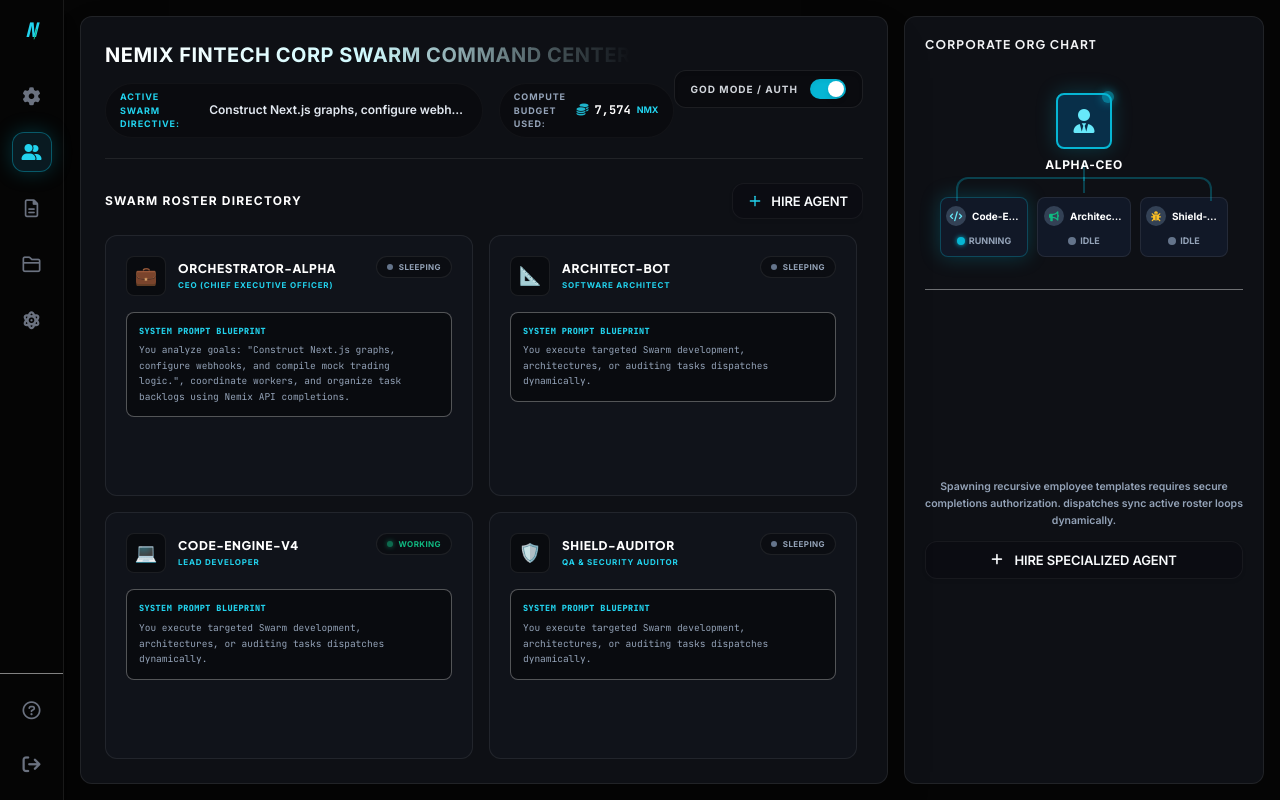
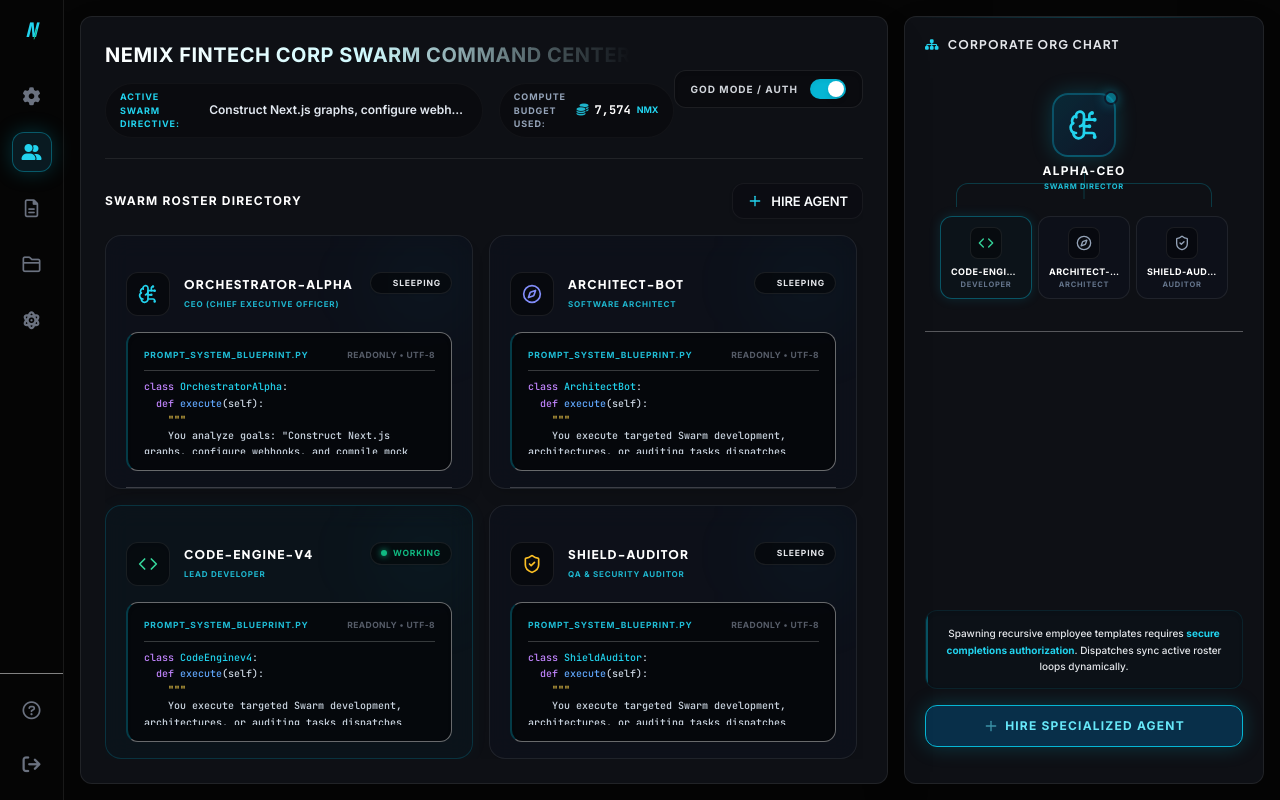
Before and after one commit to zaampltd/nemix-agent, a Next.js app: page / in a window 1280 px wide. Both pictures are taken after a click on the button "AGENTS TREE". Built offline with nearby package versions, Linux system fonts and the light colour scheme.

Commit message:
design: handcrafted premium overhaul of Swarm Roster cards and Corporate Org Chart tree sidebar

```diff
--- a/src/app/page.tsx
+++ b/src/app/page.tsx
@@ -39,6 +39,35 @@ interface ChatMessage {
   isAgent: boolean;
   codeSnippet?: string;
 }
+
+// ─── Human Coding Aesthetic Helpers ───
+const getAgentIcon = (id: string, fallbackAvatar: string) => {
+  const normalizedId = id.toLowerCase();
+  if (normalizedId.includes('ceo')) {
+    return <BrainCircuit className="w-5 h-5 text-cyan-400" />;
+  } else if (normalizedId.includes('architect')) {
+    return <Compass className="w-5 h-5 text-indigo-400" />;
+  } else if (normalizedId.includes('coder') || normalizedId.includes('dev')) {
+    return <Code className="w-5 h-5 text-emerald-400" />;
+  } else if (normalizedId.includes('qa') || normalizedId.includes('audit')) {
+    return <ShieldCheck className="w-5 h-5 text-amber-400" />;
+  }
+  return <Cpu className="w-5 h-5 text-cyan-400" />;
+};
+
+const getAgentMetrics = (id: string) => {
+  const normalizedId = id.toLowerCase();
+  if (normalizedId.includes('ceo')) {
+    return { temp: 0.2, tokens: '1.4M', successRate: '99.2%', latency: '18ms' };
+  } else if (normalizedId.includes('architect')) {
+    return { temp: 0.5, tokens: '890K', successRate: '98.5%', latency: '24ms' };
+  } else if (normalizedId.includes('coder') || normalizedId.includes('dev')) {
+    return { temp: 0.7, tokens: '2.1M', successRate: '96.8%', latency: '14ms' };
+  } else if (normalizedId.includes('qa') || normalizedId.includes('audit')) {
+    return { temp: 0.1, tokens: '1.1M', successRate: '99.9%', latency: '12ms' };
+  }
+  return { temp: 0.7, tokens: '240K', successRate: '95.0%', latency: '35ms' };
+};
 
 export default function Page() {
   // ─── Global App Tabs ───
@@ -814,93 +843,95 @@ class GatewayRouter:
             )}
 
             {activeTab === 'Team' && (
-              <div className="bg-panelBg border border-panelBorder rounded-xl p-5 flex flex-col h-full overflow-hidden">
-                <h2 className="text-xs font-bold text-gray-100 uppercase tracking-widest mb-6">Corporate Org Chart</h2>
+              <div className="bg-panelBg border border-panelBorder rounded-xl p-5 flex flex-col h-full overflow-hidden relative shadow-2xl">
+                <div className="absolute top-0 left-0 w-full h-[1px] bg-gradient-to-r from-transparent via-cyan-500/25 to-transparent" />
+                <h2 className="text-xs font-bold text-gray-150 uppercase tracking-widest mb-6 flex items-center gap-2">
+                  <i className="fa-solid fa-sitemap text-cyan-400"></i> Corporate Org Chart
+                </h2>
 
                 <div className="flex-1 flex flex-col items-center relative py-4">
                   {/* CEO Node */}
-                  <div className="flex flex-col items-center z-10 mb-4 shrink-0">
-                    <div className="w-14 h-14 rounded-lg bg-[#082f49] border-2 border-neonCyan glow-cyan flex items-center justify-center mb-2 relative">
-                      <i className="fa-solid fa-user-tie text-2xl text-cyan-300"></i>
-                      <div className="absolute -top-1 -right-1 w-3 h-3 bg-neonCyan rounded-full animate-pulse shadow-[0_0_10px_#06b6d4]"></div>
-                    </div>
-                    <span className="text-xs font-bold text-white uppercase tracking-wider">Alpha-CEO</span>
+                  <div className="flex flex-col items-center z-10 mb-4 shrink-0 group">
+                    <div className="w-16 h-16 rounded-2xl bg-gradient-to-br from-cyan-950/70 to-slate-900/90 border-2 border-cyan-500/35 glow-cyan flex items-center justify-center mb-2 relative group-hover:scale-105 transition-all duration-300 shadow-lg">
+                      <BrainCircuit className="w-8 h-8 text-cyan-400" />
+                      <div className="absolute -top-1 -right-1 w-3.5 h-3.5 bg-cyan-500 rounded-full border-2 border-slate-900 animate-pulse shadow-[0_0_12px_rgba(6,182,212,0.8)]"></div>
+                    </div>
+                    <span className="text-xs font-black text-white uppercase tracking-widest leading-none">Alpha-CEO</span>
+                    <span className="text-[7.5px] text-cyan-400 font-extrabold uppercase tracking-widest mt-1 opacity-90">Swarm Director</span>
                   </div>
 
                   {/* Connectors lines */}
-                  <div className="w-64 h-6 border-t-2 border-l-2 border-r-2 border-cyan-500/30 rounded-t-xl absolute top-[100px]"></div>
-                  <div className="w-[2px] h-4 bg-cyan-500/30 absolute top-[88px]"></div>
-                  <div className="w-[2px] h-4 bg-cyan-500/30 absolute top-[100px] left-1/2 -translate-x-1/2"></div>
+                  <div className="w-64 h-6 border-t border-l border-r border-cyan-500/25 rounded-t-xl absolute top-[106px] pointer-events-none"></div>
+                  <div className="w-[1px] h-4 bg-cyan-500/25 absolute top-[94px] pointer-events-none"></div>
+                  <div className="w-[1px] h-4 bg-cyan-500/25 absolute top-[106px] left-1/2 -translate-x-1/2 pointer-events-none"></div>
 
                   {/* Worker Nodes row */}
                   <div className="flex justify-between w-72 mt-2 shrink-0">
 
                     {/* Dev */}
-                    <div className={`flex flex-col items-center bg-[#111827] border rounded-lg px-2.5 py-2 w-[88px] ${
-                      devAgent?.status === 'working' ? 'glow-cyan border-neonCyan/30' : 'border-panelBorder'
+                    <div className={`flex flex-col items-center bg-[#0e111a]/95 border rounded-xl p-2.5 w-[92px] group hover:-translate-y-1 transition-all duration-300 ${
+                      devAgent?.status === 'working' ? 'border-cyan-500/40 shadow-[0_0_12px_rgba(6,182,212,0.15)] bg-cyan-950/10' : 'border-panelBorder'
                     }`}>
-                      <div className="flex items-center gap-1.5 mb-1">
-                        <div className="w-5 h-5 rounded-full bg-slate-700 flex items-center justify-center overflow-hidden shrink-0">
-                          <i className="fa-solid fa-code text-[10px] text-cyan-300"></i>
-                        </div>
-                        <span className="text-[10px] font-bold text-white truncate max-w-[50px]">{devAgent ? devAgent.name : "Dev-Bot"}</span>
+                      <div className="w-8 h-8 rounded-lg bg-black/40 border border-panelBorder flex items-center justify-center mb-1.5 group-hover:scale-110 transition-transform relative">
+                        <Code className={`w-4 h-4 ${devAgent?.status === 'working' ? 'text-emerald-400' : 'text-slate-400'}`} />
+                        {devAgent?.status === 'working' && (
+                          <span className="absolute top-0 right-0 w-2 h-2 rounded-full bg-emerald-500 border border-slate-900 animate-ping"></span>
+                        )}
                       </div>
-                      <div className="flex items-center gap-1 mt-1 shrink-0">
-                        <div className={`w-2 h-2 rounded-full ${
-                          devAgent?.status === 'working' ? 'bg-neonCyan shadow-[0_0_5px_#06b6d4]' : 'bg-slate-500'
-                        }`} />
-                        <span className="text-[9px] text-textMuted font-bold uppercase">{devAgent?.status === 'working' ? "Running" : "Idle"}</span>
+                      <span className="text-[9px] font-black text-white uppercase tracking-wider truncate max-w-full text-center">
+                        {devAgent ? devAgent.name : "Dev-Bot"}
+                      </span>
+                      <span className="text-[7.5px] text-slate-500 font-extrabold uppercase tracking-widest mt-0.5 leading-none">Developer</span>
+                    </div>
+
+                    {/* Architect */}
+                    <div className={`flex flex-col items-center bg-[#0e111a]/95 border rounded-xl p-2.5 w-[92px] group hover:-translate-y-1 transition-all duration-300 ${
+                      marketerAgent?.status === 'working' || (initialized && !devAgent) ? 'border-indigo-500/40 shadow-[0_0_12px_rgba(99,102,241,0.15)] bg-indigo-950/10' : 'border-panelBorder'
+                    }`}>
+                      <div className="w-8 h-8 rounded-lg bg-black/40 border border-panelBorder flex items-center justify-center mb-1.5 group-hover:scale-110 transition-transform relative">
+                        <Compass className={`w-4 h-4 ${marketerAgent?.status === 'working' || (initialized && !devAgent) ? 'text-indigo-400' : 'text-slate-400'}`} />
+                        {(marketerAgent?.status === 'working' || (initialized && !devAgent)) && (
+                          <span className="absolute top-0 right-0 w-2 h-2 rounded-full bg-indigo-500 border border-slate-900 animate-ping"></span>
+                        )}
                       </div>
-                    </div>
-
-                    {/* Marketer */}
-                    <div className={`flex flex-col items-center bg-[#111827] border rounded-lg px-2.5 py-2 w-[94px] ${
-                      marketerAgent?.status === 'working' || (initialized && !devAgent) ? 'glow-green border-neonGreen/30' : 'border-panelBorder'
+                      <span className="text-[9px] font-black text-white uppercase tracking-wider truncate max-w-full text-center">
+                        {marketerAgent ? marketerAgent.name : "Architect"}
+                      </span>
+                      <span className="text-[7.5px] text-slate-500 font-extrabold uppercase tracking-widest mt-0.5 leading-none">Architect</span>
+                    </div>
+
+                    {/* QA */}
+                    <div className={`flex flex-col items-center bg-[#0e111a]/95 border rounded-xl p-2.5 w-[92px] group hover:-translate-y-1 transition-all duration-300 ${
+                      qaAgent?.status === 'working' ? 'border-amber-500/40 shadow-[0_0_12px_rgba(245,158,11,0.15)] bg-amber-950/10' : 'border-panelBorder'
                     }`}>
-                      <div className="flex items-center gap-1.5 mb-1">
-                        <div className="w-5 h-5 rounded-full bg-slate-700 flex items-center justify-center overflow-hidden shrink-0">
-                          <i className="fa-solid fa-bullhorn text-[10px] text-neonGreen"></i>
-                        </div>
-                        <span className="text-[10px] font-bold text-white truncate max-w-[54px]">{marketerAgent ? marketerAgent.name : "Marketer"}</span>
+                      <div className="w-8 h-8 rounded-lg bg-black/40 border border-panelBorder flex items-center justify-center mb-1.5 group-hover:scale-110 transition-transform relative">
+                        <ShieldCheck className={`w-4 h-4 ${qaAgent?.status === 'working' ? 'text-amber-400' : 'text-slate-400'}`} />
+                        {qaAgent?.status === 'working' && (
+                          <span className="absolute top-0 right-0 w-2 h-2 rounded-full bg-amber-500 border border-slate-900 animate-ping"></span>
+                        )}
                       </div>
-                      <div className="flex items-center gap-1 mt-1 shrink-0">
-                        <div className={`w-2 h-2 rounded-full ${
-                          marketerAgent?.status === 'working' || (initialized && !devAgent) ? 'bg-neonGreen shadow-[0_0_5px_#10b981]' : 'bg-slate-500'
-                        }`} />
-                        <span className={`text-[9px] font-bold uppercase ${
-                          marketerAgent?.status === 'working' || (initialized && !devAgent) ? 'text-neonGreen' : 'text-textMuted'
-                        }`}>{(marketerAgent?.status === 'working' || (initialized && !devAgent)) ? "Running" : "Idle"}</span>
-                      </div>
-                    </div>
-
-                    {/* QA */}
-                    <div className={`flex flex-col items-center bg-[#111827] border rounded-lg px-2.5 py-2 w-[88px] ${
-                      qaAgent?.status === 'working' ? 'glow-cyan border-neonCyan/30' : 'border-panelBorder'
-                    }`}>
-                      <div className="flex items-center gap-1.5 mb-1">
-                        <div className="w-5 h-5 rounded-full bg-slate-700 flex items-center justify-center overflow-hidden shrink-0">
-                          <i className="fa-solid fa-bug text-[10px] text-amber-400"></i>
-                        </div>
-                        <span className="text-[10px] font-bold text-white truncate max-w-[50px]">{qaAgent ? qaAgent.name : "QA-Bot"}</span>
-                      </div>
-                      <div className="flex items-center gap-1 mt-1 shrink-0">
-                        <div className={`w-2 h-2 rounded-full ${
-                          qaAgent?.status === 'working' ? 'bg-neonCyan shadow-[0_0_5px_#06b6d4]' : 'bg-slate-500'
-                        }`} />
-                        <span className="text-[9px] text-textMuted font-bold uppercase">{qaAgent?.status === 'working' ? "Running" : "Idle"}</span>
-                      </div>
-                    </div>
-                  </div>
-
-                  <div className="mt-8 border-t border-panelBorder/40 w-full pt-5 flex-1 flex flex-col justify-center space-y-3">
-                    <p className="text-center text-[10.5px] text-textMuted leading-relaxed font-semibold">
-                      Spawning recursive employee templates requires secure completions authorization. dispatches sync active roster loops dynamically.
-                    </p>
+                      <span className="text-[9px] font-black text-white uppercase tracking-wider truncate max-w-full text-center">
+                        {qaAgent ? qaAgent.name : "QA-Bot"}
+                      </span>
+                      <span className="text-[7.5px] text-slate-500 font-extrabold uppercase tracking-widest mt-0.5 leading-none">Auditor</span>
+                    </div>
+
+                  </div>
+
+                  {/* Warning notice & Spawn Action */}
+                  <div className="mt-8 border-t border-panelBorder/30 w-full pt-5 flex-1 flex flex-col justify-end space-y-4">
+                    <div className="bg-[#091d24]/20 border border-cyan-500/10 rounded-xl p-3.5 shadow-inner text-center relative overflow-hidden">
+                      <div className="absolute top-0 left-0 w-[2px] h-full bg-cyan-500/40"></div>
+                      <p className="text-[10px] text-slate-350 leading-relaxed font-medium">
+                        Spawning recursive employee templates requires <span className="text-cyan-400 font-bold">secure completions authorization</span>. Dispatches sync active roster loops dynamically.
+                      </p>
+                    </div>
+
                     <button
                       onClick={() => setIsHireModalOpen(true)}
-                      className="py-2.5 w-full btn-secondary justify-center text-xs font-bold tracking-wider uppercase"
+                      className="w-full py-3 rounded-xl border border-neonCyan bg-[#082f49] hover:bg-[#0c4a6e] text-cyan-300 text-xs font-bold tracking-widest transition-all hover:scale-[1.01] active:scale-100 uppercase flex items-center justify-center gap-1.5 glow-cyan cursor-pointer shadow-md"
                     >
-                      <i className="fa-solid fa-plus mr-1"></i> Hire Specialized Agent
+                      <Plus className="w-4 h-4 text-cyan-300 animate-pulse" /> Hire Specialized Agent
                     </button>
                   </div>
 
@@ -1214,36 +1245,87 @@ class GatewayRouter:
 
                 {/* Agents detailed profiles grid list */}
                 <div className="flex-1 overflow-y-auto grid grid-cols-1 md:grid-cols-2 gap-4 pr-1.5 custom-scrollbar">
-                  {agents.map((agent) => (
-                    <div key={agent.id} className="border border-panelBorder bg-[#151a23]/40 rounded-xl p-5 flex flex-col space-y-4 hover:border-cyan-500/20 transition-all group">
-                      <div className="flex justify-between items-start gap-2">
-                        <div className="flex items-center gap-3">
-                          <div className="w-10 h-10 bg-black/40 border border-panelBorder rounded-lg flex items-center justify-center text-lg shrink-0">
-                            {agent.avatar}
+                  {agents.map((agent) => {
+                    const metrics = getAgentMetrics(agent.id);
+                    const systemPromptText = agent.id === 'agent_ceo'
+                      ? `You analyze goals: "${goal}", coordinate workers, and organize task backlogs using Nemix API completions.`
+                      : `You execute targeted Swarm development, architectures, or auditing tasks dispatches dynamically.`;
+
+                    return (
+                      <div
+                        key={agent.id}
+                        className={`border rounded-2xl p-5 flex flex-col space-y-4 hover:border-cyan-500/35 transition-all duration-300 group relative overflow-hidden backdrop-blur-md ${
+                          agent.status === 'working'
+                            ? 'bg-[#091b24]/40 border-cyan-500/20 shadow-[0_0_20px_rgba(6,182,212,0.04)]'
+                            : 'bg-[#0e111a]/85 border-panelBorder shadow-lg'
+                        }`}
+                      >
+                        {/* Glow ambient background detail */}
+                        <div className="absolute top-0 right-0 w-24 h-24 rounded-full bg-cyan-500/5 blur-2xl group-hover:bg-cyan-500/10 transition-colors pointer-events-none" />
+
+                        <div className="flex justify-between items-start gap-2 relative z-10">
+                          <div className="flex items-center gap-3.5">
+                            <div className={`w-11 h-11 rounded-xl bg-black/40 border border-panelBorder flex items-center justify-center shrink-0 transition-transform duration-300 group-hover:scale-105 shadow-inner ${
+                              agent.status === 'working' ? 'border-cyan-500/30' : ''
+                            }`}>
+                              {getAgentIcon(agent.id, agent.avatar)}
+                            </div>
+                            <div>
+                              <h4 className="text-xs font-black uppercase text-white tracking-widest group-hover:text-cyan-400 transition-colors leading-tight">{agent.name}</h4>
+                              <p className="text-[8px] font-black text-cyan-400 uppercase tracking-widest mt-1.5 opacity-85">{agent.role}</p>
+                            </div>
                           </div>
-                          <div>
-                            <h4 className="text-xs font-black uppercase text-white tracking-wider group-hover:text-cyan-400 transition-colors">{agent.name}</h4>
-                            <p className="text-[8px] font-extrabold text-cyan-400 uppercase tracking-widest mt-0.5">{agent.role}</p>
+
+                          {/* pulsing badge */}
+                          <div className="flex items-center gap-1.5 bg-black/45 px-2.5 py-1 rounded-full border border-panelBorder shrink-0 select-none shadow-sm">
+                            <span className="relative flex h-1.5 w-1.5">
+                              {agent.status === 'working' && (
+                                <span className="animate-ping absolute inline-flex h-full w-full rounded-full bg-neonGreen opacity-75"></span>
+                              )}
+                              <span className={`relative inline-flex rounded-full h-1.5 w-1.5 ${agent.status === 'working' ? 'bg-neonGreen shadow-[0_0_6px_#10b981]' : 'bg-slate-550'}`} />
+                            </span>
+                            <span className={`text-[8.5px] font-extrabold uppercase tracking-widest ${agent.status === 'working' ? 'text-neonGreen' : 'text-slate-405'}`}>{agent.status}</span>
                           </div>
                         </div>
 
-                        {/* pulsing badge */}
-                        <div className="flex items-center gap-1.5 bg-black/30 px-2.5 py-1 rounded-full border border-panelBorder shrink-0 select-none">
-                          <span className={`w-1.5 h-1.5 rounded-full ${agent.status === 'working' ? 'bg-neonGreen animate-pulse shadow-[0_0_5px_#10b981]' : 'bg-slate-500'}`} />
-                          <span className={`text-[8px] font-black uppercase tracking-wider ${agent.status === 'working' ? 'text-neonGreen' : 'text-slate-400'}`}>{agent.status}</span>
+                        {/* System Prompt Blueprint styled like a micro IDE panel */}
+                        <div className="bg-[#050608]/75 border border-panelBorder/40 p-4 rounded-xl text-[10px] font-mono leading-relaxed shadow-inner relative group/panel border-l-2 border-l-cyan-500/30">
+                          <div className="flex items-center justify-between border-b border-panelBorder/20 pb-2 mb-2 select-none text-[8.5px] font-black text-gray-500 uppercase tracking-wider font-sans">
+                            <span className="text-[8.5px] font-bold text-cyan-400/90 tracking-widest">prompt_system_blueprint.py</span>
+                            <span className="opacity-80">ReadOnly • UTF-8</span>
+                          </div>
+                          <div className="select-text overflow-y-auto max-h-[75px] custom-scrollbar text-slate-300 font-medium">
+                            <span className="text-purple-400">class</span> <span className="text-cyan-400">{agent.name.replace(/-/g, '')}</span>:<br />
+                            &nbsp;&nbsp;<span className="text-purple-400">def</span> <span className="text-blue-400">execute</span>(self):<br />
+                            &nbsp;&nbsp;&nbsp;&nbsp;<span className="text-amber-300">"""</span><br />
+                            &nbsp;&nbsp;&nbsp;&nbsp;<span className="text-slate-350">{systemPromptText}</span><br />
+                            &nbsp;&nbsp;&nbsp;&nbsp;<span className="text-amber-300">"""</span>
+                          </div>
                         </div>
+
+                        {/* Premium agent telemetry params */}
+                        <div className="grid grid-cols-4 gap-2 pt-1 border-t border-panelBorder/20 text-[9px] font-mono relative z-10 select-none">
+                          <div className="bg-black/20 p-2 rounded-lg border border-panelBorder/10 text-center">
+                            <span className="text-gray-500 block text-[7.5px] font-sans font-bold uppercase tracking-wider mb-0.5">Temp</span>
+                            <span className="text-slate-300 font-extrabold">{metrics.temp}</span>
+                          </div>
+                          <div className="bg-black/20 p-2 rounded-lg border border-panelBorder/10 text-center">
+                            <span className="text-gray-550 block text-[7.5px] font-sans font-bold uppercase tracking-wider mb-0.5">Tokens</span>
+                            <span className="text-cyan-400 font-extrabold">{metrics.tokens}</span>
+                          </div>
+                          <div className="bg-black/20 p-2 rounded-lg border border-panelBorder/10 text-center">
+                            <span className="text-gray-550 block text-[7.5px] font-sans font-bold uppercase tracking-wider mb-0.5">Success</span>
+                            <span className="text-emerald-405 font-extrabold text-neonGreen">{metrics.successRate}</span>
+                          </div>
+                          <div className="bg-black/20 p-2 rounded-lg border border-panelBorder/10 text-center">
+                            <span className="text-gray-550 block text-[7.5px] font-sans font-bold uppercase tracking-wider mb-0.5">Latency</span>
+                            <span className="text-indigo-400 font-extrabold">{metrics.latency}</span>
+                          </div>
+                        </div>
+
                       </div>
-
-                      <div className="bg-black/40 border border-panelBorder/30 p-3 rounded-lg text-[9.5px] font-mono text-slate-400 leading-relaxed shadow-inner">
-                        <span className="text-[8.5px] font-black text-cyan-400 uppercase tracking-wider block mb-1">System Prompt Blueprint</span>
-                        <div className="select-text overflow-y-auto max-h-[80px] custom-scrollbar">
-                          {agent.id === 'agent_ceo'
-                            ? `You analyze goals: "${goal}", coordinate workers, and organize task backlogs using Nemix API completions.`
-                            : `You execute targeted Swarm development, architectures, or auditing tasks dispatches dynamically.`}
-                        </div>
-                      </div>
-                    </div>
-                  ))}
+                    );
+                  })}
                 </div>
               </div>
             )}
```
